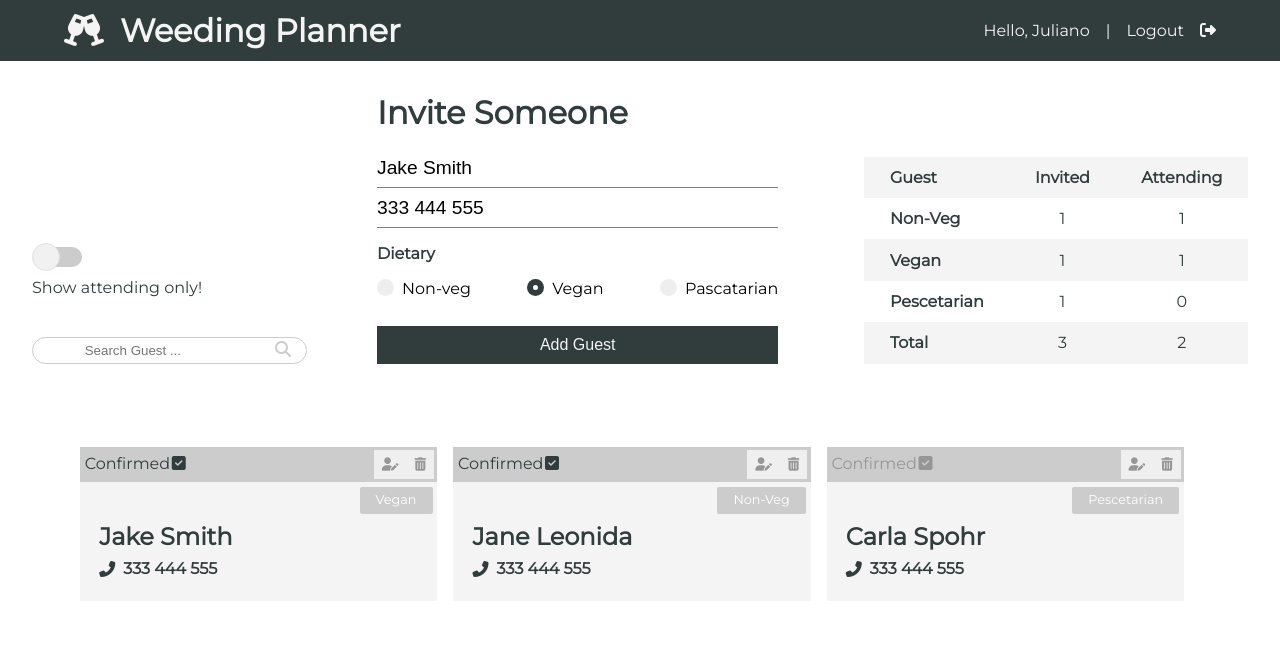
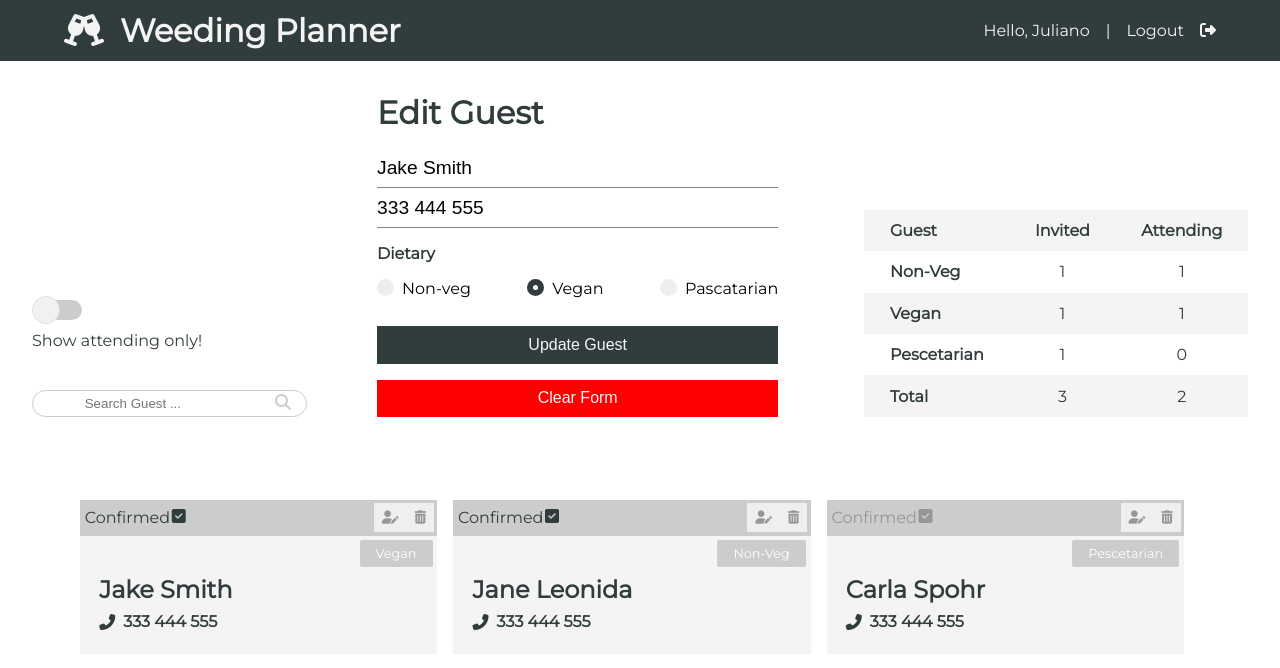
Before and after one commit to julianoperin/Rate-My-City, a React (Create React App) app: page / in a window 1280 px wide. Both pictures are taken after a click on the button 390 px from the left and 464 px from the top of the page. Shown: the top 668 px of the page. Built offline with nearby package versions, Linux system fonts and the light colour scheme.

Commit message:
added the clear btn

```diff
--- a/src/components/guests/guestForm/GuestForm.css
+++ b/src/components/guests/guestForm/GuestForm.css
@@ -65,3 +65,7 @@ form input[type="password"]:focus {
 .btn:hover {
   opacity: 0.9;
 }
+
+.clear-btn {
+  background: red;
+}
--- a/src/components/guests/guestForm/GuestForm.js
+++ b/src/components/guests/guestForm/GuestForm.js
@@ -23,10 +23,6 @@ const GuestForm = () => {
     phone: "",
     dietary: "Non-Veg",
   });
-
-  if (editAble !== null) {
-    console.log(editAble);
-  }
 
   const { name, phone, dietary } = guest;
 
@@ -54,7 +50,7 @@ const GuestForm = () => {
 
   return (
     <div className="invite-section">
-      <h1>Invite Someone</h1>
+      <h1>{editAble !== null ? "Edit Guest" : "Invite Someone"}</h1>
       <form onSubmit={onSubmit}>
         <input
           type="text"
@@ -106,7 +102,19 @@ const GuestForm = () => {
             <span className="checkmark"></span>
           </label>
         </div>
-        <input type="submit" value="Add Guest" className="btn" />
+        <input
+          type="submit"
+          value={editAble !== null ? "Update Guest" : "Add Guest"}
+          className="btn"
+        />
+        {editAble !== null ? (
+          <input
+            className="btn clear-btn"
+            type="button"
+            onClick={clearGuest}
+            value="Clear Form"
+          />
+        ) : null}
       </form>
     </div>
   );
```
